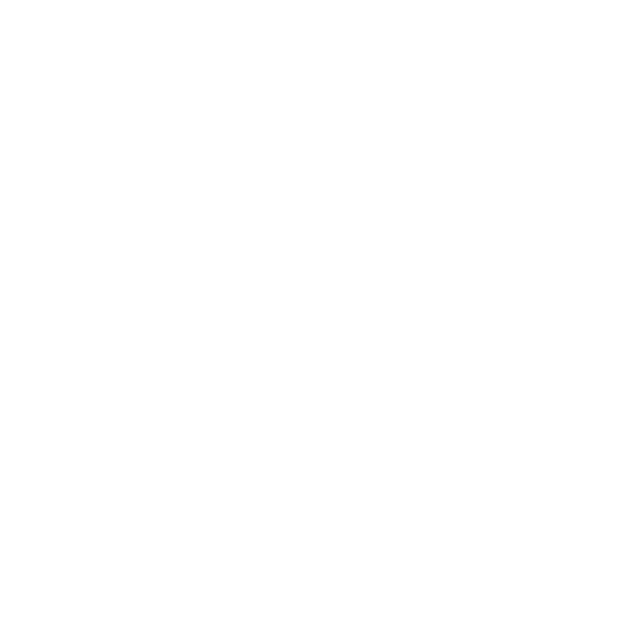
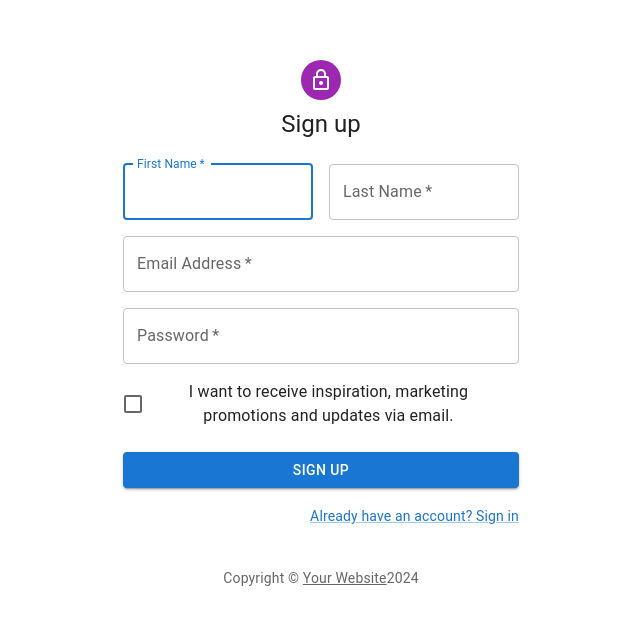
Before and after one commit to EncodeNeel/admin-portal, a React (Vite) app: page / in a window 1280 px wide. Shown: the part 112-736 px from the top of the page, without its empty margins (319-959 px from the left). Built offline with nearby package versions, Linux system fonts and the light colour scheme.

Commit message:
sigin page added

```diff
--- a/src/App.jsx
+++ b/src/App.jsx
@@ -1,13 +1,9 @@
 import './App.css';
+import SignUp from './components/SignIn/SignUp';
 
 function App() {
   return (
-    <>
-    <div>
-
-    </div>
-
-    </>
+    <SignUp/>
   )
 }
 
--- /dev/null
+++ b/src/components/SignIn/SignUp.jsx
@@ -0,0 +1,133 @@
+// eslint-disable-next-line no-unused-vars
+import * as React from 'react';
+import Avatar from '@mui/material/Avatar';
+import Button from '@mui/material/Button';
+import CssBaseline from '@mui/material/CssBaseline';
+import TextField from '@mui/material/TextField';
+import FormControlLabel from '@mui/material/FormControlLabel';
+import Checkbox from '@mui/material/Checkbox';
+import Link from '@mui/material/Link';
+import Grid from '@mui/material/Grid';
+import Box from '@mui/material/Box';
+import LockOutlinedIcon from '@mui/icons-material/LockOutlined';
+import Typography from '@mui/material/Typography';
+import Container from '@mui/material/Container';
+import { createTheme, ThemeProvider } from '@mui/material/styles';
+
+function Copyright(props) {
+  return (
+    <Typography variant="body2" color="text.secondary" align="center" {...props}>
+      {'Copyright © '}
+      <Link color="inherit" href="https://mui.com/">
+        Your Website
+      </Link>
+      {new Date().getFullYear()}
+    </Typography>
+  );
+}
+
+// TODO remove, this demo shouldn't need to reset the theme.
+
+const defaultTheme = createTheme();
+
+export default function SignUp() {
+  const handleSubmit = (event) => {
+    event.preventDefault();
+    const data = new FormData(event.currentTarget);
+    console.log({
+      email: data.get('email'),
+      password: data.get('password'),
+    });
+  };
+
+  return (
+    <ThemeProvider theme={defaultTheme}>
+      <Container component="main" maxWidth="xs">
+        <CssBaseline />
+        <Box
+          sx={{
+            marginTop: 8,
+            display: 'flex',
+            flexDirection: 'column',
+            alignItems: 'center',
+          }}
+        >
+          <Avatar sx={{ m: 1, bgcolor: 'secondary.main' }}>
+            <LockOutlinedIcon />
+          </Avatar>
+          <Typography component="h1" variant="h5">
+            Sign up
+          </Typography>
+          <Box component="form" noValidate onSubmit={handleSubmit} sx={{ mt: 3 }}>
+            <Grid container spacing={2}>
+              <Grid item xs={12} sm={6}>
+                <TextField
+                  autoComplete="given-name"
+                  name="firstName"
+                  required
+                  fullWidth
+                  id="firstName"
+                  label="First Name"
+                  autoFocus
+                />
+              </Grid>
+              <Grid item xs={12} sm={6}>
+                <TextField
+                  required
+                  fullWidth
+                  id="lastName"
+                  label="Last Name"
+                  name="lastName"
+                  autoComplete="family-name"
+                />
+              </Grid>
+              <Grid item xs={12}>
+                <TextField
+                  required
+                  fullWidth
+                  id="email"
+                  label="Email Address"
+                  name="email"
+                  autoComplete="email"
+                />
+              </Grid>
+              <Grid item xs={12}>
+                <TextField
+                  required
+                  fullWidth
+                  name="password"
+                  label="Password"
+                  type="password"
+                  id="password"
+                  autoComplete="new-password"
+                />
+              </Grid>
+              <Grid item xs={12}>
+                <FormControlLabel
+                  control={<Checkbox value="allowExtraEmails" color="primary" />}
+                  label="I want to receive inspiration, marketing promotions and updates via email."
+                />
+              </Grid>
+            </Grid>
+            <Button
+              type="submit"
+              fullWidth
+              variant="contained"
+              sx={{ mt: 3, mb: 2 }}
+            >
+              Sign Up
+            </Button>
+            <Grid container justifyContent="flex-end">
+              <Grid item>
+                <Link href="#" variant="body2">
+                  Already have an account? Sign in
+                </Link>
+              </Grid>
+            </Grid>
+          </Box>
+        </Box>
+        <Copyright sx={{ mt: 5 }} />
+      </Container>
+    </ThemeProvider>
+  );
+}
--- /dev/null
+++ b/src/components/SignIn/SignUp.tsx
@@ -0,0 +1,132 @@
+import * as React from 'react';
+import Avatar from '@mui/material/Avatar';
+import Button from '@mui/material/Button';
+import CssBaseline from '@mui/material/CssBaseline';
+import TextField from '@mui/material/TextField';
+import FormControlLabel from '@mui/material/FormControlLabel';
+import Checkbox from '@mui/material/Checkbox';
+import Link from '@mui/material/Link';
+import Grid from '@mui/material/Grid';
+import Box from '@mui/material/Box';
+import LockOutlinedIcon from '@mui/icons-material/LockOutlined';
+import Typography from '@mui/material/Typography';
+import Container from '@mui/material/Container';
+import { createTheme, ThemeProvider } from '@mui/material/styles';
+
+function Copyright(props: any) {
+  return (
+    <Typography variant="body2" color="text.secondary" align="center" {...props}>
+      {'Copyright © '}
+      <Link color="inherit" href="https://mui.com/">
+        Your Website
+      </Link>{' '}
+      {new Date().getFullYear()}
+      {'.'}
+    </Typography>
+  );
+}
+
+// TODO remove, this demo shouldn't need to reset the theme.
+const defaultTheme = createTheme();
+
+export default function SignUp() {
+  const handleSubmit = (event: React.FormEvent<HTMLFormElement>) => {
+    event.preventDefault();
+    const data = new FormData(event.currentTarget);
+    console.log({
+      email: data.get('email'),
+      password: data.get('password'),
+    });
+  };
+
+  return (
+    <ThemeProvider theme={defaultTheme}>
+      <Container component="main" maxWidth="xs">
+        <CssBaseline />
+        <Box
+          sx={{
+            marginTop: 8,
+            display: 'flex',
+            flexDirection: 'column',
+            alignItems: 'center',
+          }}
+        >
+          <Avatar sx={{ m: 1, bgcolor: 'secondary.main' }}>
+            <LockOutlinedIcon />
+          </Avatar>
+          <Typography component="h1" variant="h5">
+            Sign up
+          </Typography>
+          <Box component="form" noValidate onSubmit={handleSubmit} sx={{ mt: 3 }}>
+            <Grid container spacing={2}>
+              <Grid item xs={12} sm={6}>
+                <TextField
+                  autoComplete="given-name"
+                  name="firstName"
+                  required
+                  fullWidth
+                  id="firstName"
+                  label="First Name"
+                  autoFocus
+                />
+              </Grid>
+              <Grid item xs={12} sm={6}>
+                <TextField
+                  required
+                  fullWidth
+                  id="lastName"
+                  label="Last Name"
+                  name="lastName"
+                  autoComplete="family-name"
+                />
+              </Grid>
+              <Grid item xs={12}>
+                <TextField
+                  required
+                  fullWidth
+                  id="email"
+                  label="Email Address"
+                  name="email"
+                  autoComplete="email"
+                />
+              </Grid>
+              <Grid item xs={12}>
+                <TextField
+                  required
+                  fullWidth
+                  name="password"
+                  label="Password"
+                  type="password"
+                  id="password"
+                  autoComplete="new-password"
+                />
+              </Grid>
+              <Grid item xs={12}>
+                <FormControlLabel
+                  control={<Checkbox value="allowExtraEmails" color="primary" />}
+                  label="I want to receive inspiration, marketing promotions and updates via email."
+                />
+              </Grid>
+            </Grid>
+            <Button
+              type="submit"
+              fullWidth
+              variant="contained"
+              sx={{ mt: 3, mb: 2 }}
+            >
+              Sign Up
+            </Button>
+            <Grid container justifyContent="flex-end">
+              <Grid item>
+                <Link href="#" variant="body2">
+                  Already have an account? Sign in
+                </Link>
+              </Grid>
+            </Grid>
+          </Box>
+        </Box>
+        <Copyright sx={{ mt: 5 }} />
+      </Container>
+    </ThemeProvider>
+  );
+}
--- /dev/null
+++ b/src/pages/SignUp/SignUp.jsx
@@ -0,0 +1,14 @@
+import SignUp from "../../components/SignIn/SignUp";
+const signUp = () => {
+    return (
+        <div>
+            <SignUp />
+            <h1>Sign Up</h1>
+        </div>
+
+    )
+
+}
+
+
+export default signUp;
```
Also changed, not shown: package.json (+7 -1 lines), 1 other file (tests, documents, lock files or other folders).
